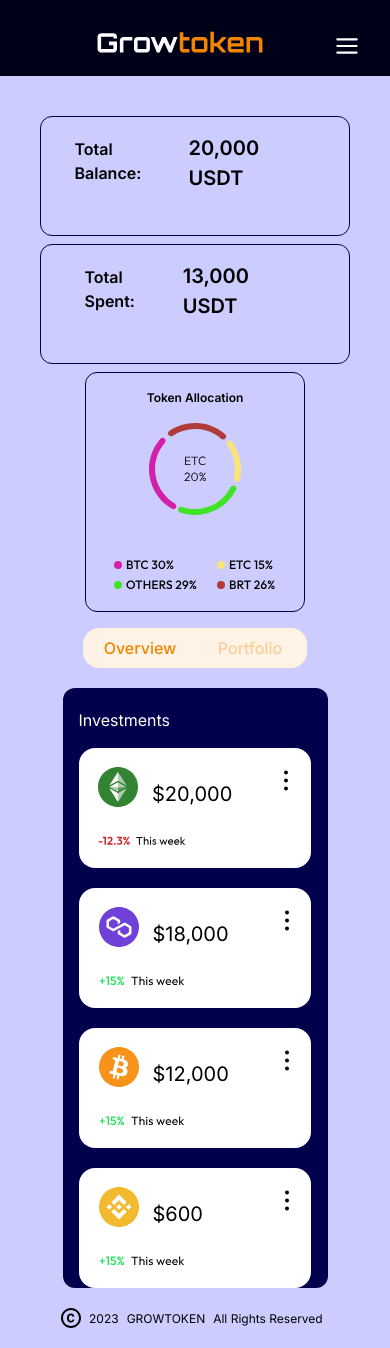
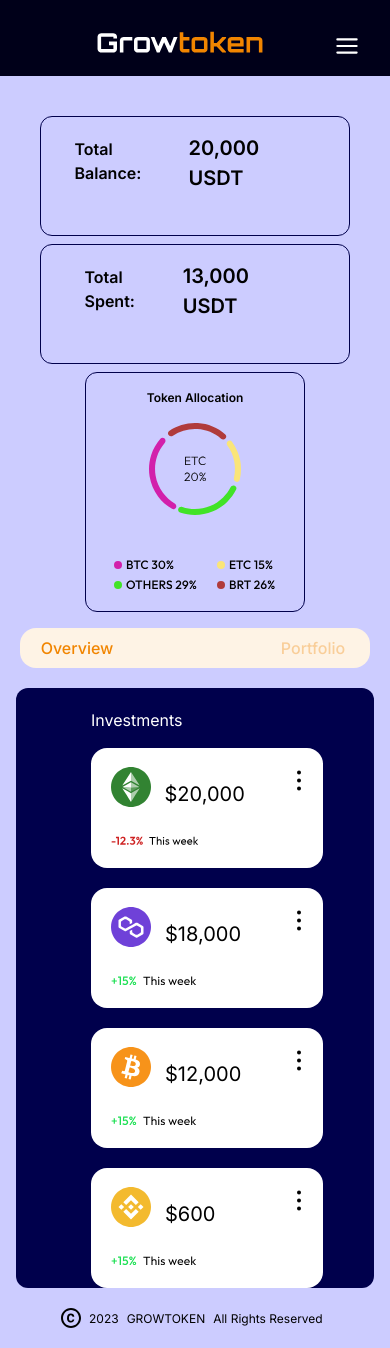
Before and after one commit to Omoboi-coder/growtoken-landing-page, a Next.js app: page /home in a window 390 px wide. Built offline with nearby package versions, Linux system fonts and the light colour scheme.

Commit message:
nineth commit

```diff
--- a/src/app/activity/Component/RightActivity.js
+++ b/src/app/activity/Component/RightActivity.js
@@ -25,7 +25,7 @@
           <div className='w-full max-w-[970px] md:w-[970px] md:h-[840px] mt-4 mx-auto md:mx-0'>
              {/* Activity 1 */}
             <div className='w-full max-w-[754px] md:w-[754px] md:h-[393px] mx-auto mt-4'>
-              <div className='flex flex-row w-full  max-w-[729px] md:w-[729px] h-[29px] mb-3 justify-between px-2 md:px-0'>
+              <div className='flex flex-row w-full max-w-[729px] md:w-[729px] h-[29px] mb-3 justify-between px-2 md:px-0'>
                 <p className='mt-2 text-[#000019]'>
                   Today
                 </p>
--- a/src/app/home/Component/RightHome.js
+++ b/src/app/home/Component/RightHome.js
@@ -86,8 +86,10 @@
       </div>
 
         {/* Row 2 */}
-        <div className='flex flex-row md:absolute md:top-[18rem] p-[4px] gap-[4px] mx-auto md:ml-10 mt-4 md:mt-0 text-center items-center
-         w-[224px] h-[40px] bg-[#FEF3E5] rounded-[16px] border-[#FEF3E5]'>
+        <div className='px-5 md:px-0'>
+        <div className='flex flex-row md:absolute md:top-[18rem] p-[4px] gap-[4px]
+         md:ml-10 mt-4 md:mt-0 text-center  justify-between w-full md:w-[224px] h-[40px] bg-[#FEF3E5]
+         rounded-[16px] border-[#FEF3E5]'>
           <p className='text-[#F18500] text-[16px] font-medium pt-1 w-[106px] h-[32px]'>
             Overview
           </p>
@@ -96,10 +98,12 @@
             Portfolio
           </p>
         </div>
+      </div>
 
         <RightHomeRow3 />
 
-         <footer className='flex flex-row text-[12px] text-[#010101] w-[268px] h-[20px] gap-2 items-end mt-5 mb-5 md:mb-0 mx-auto md:ml-[18rem]'>
+         <footer className='flex flex-row text-[12px] text-[#010101] w-[268px] h-[20px]
+          gap-2 items-end mt-5 mb-5 md:mb-0 mx-auto md:ml-[18rem]'>
         <Image
           src="/Images/Vector (4).svg"
           alt=""
--- a/src/app/home/Component/RightHomeRow3.js
+++ b/src/app/home/Component/RightHomeRow3.js
@@ -4,13 +4,14 @@
 const RightHomeRow3 = () => {
   return (
     <>
-       {/* Row 3 */}
-        <div className='flex flex-row w-[265px] md:w-[1065px] h-[600px] rounded-[12px] bg-[#00004C] mx-auto md:mx-0 mt-5 gap-20'>
+       {/* Main container Row 3 */}
+       <div className='px-4 md:px-0'>
+        <div className='flex flex-row w-full md:w-[1065px] h-[600px] rounded-[12px] bg-[#00004C]
+        mt-5 gap-20 justify-center md:justify-start'>
           {/* Left item */}
-          <div className=' flex flex-col w-[240px] min-h-full md:h-[670px] mt-3 '>
+          <div className='flex flex-col w-[240px] min-h-full md:h-[670px] mt-3'>
               <h4 className='text-[16px] text-white pt-2 pl-4'>
                 Investments
-
               </h4>
               <div className='h-[600px] space-y-5 p-4'>
                   <div className='flex items-center w-[232px] h-[120px] rounded-[16px] bg-[#FFFFFF]'>
@@ -174,6 +175,7 @@
                 />
              </div>
         </div>
+       </div>
     </>
   )
 }
```
Lines whose indentation alone changed are shown as unchanged.
